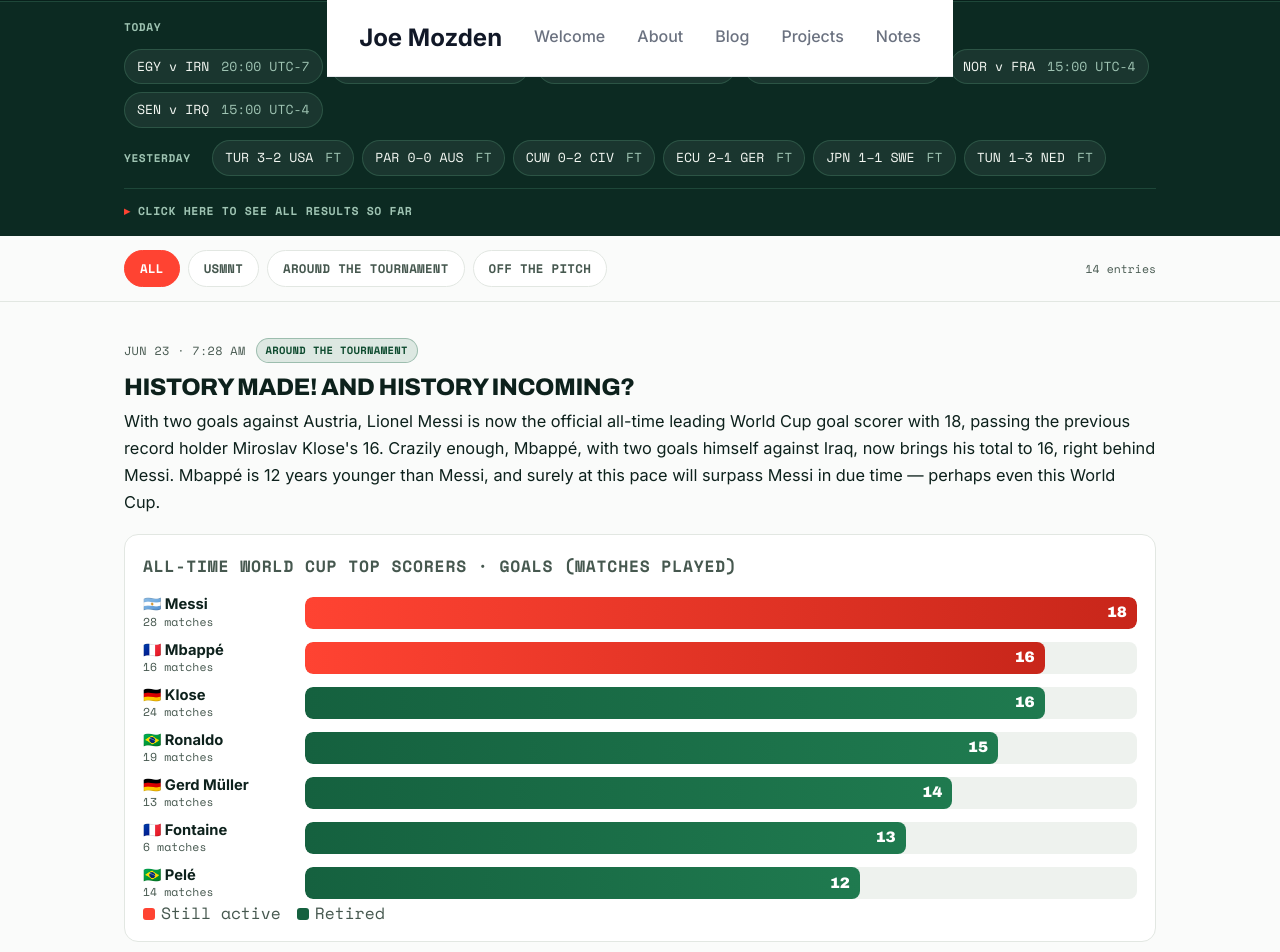
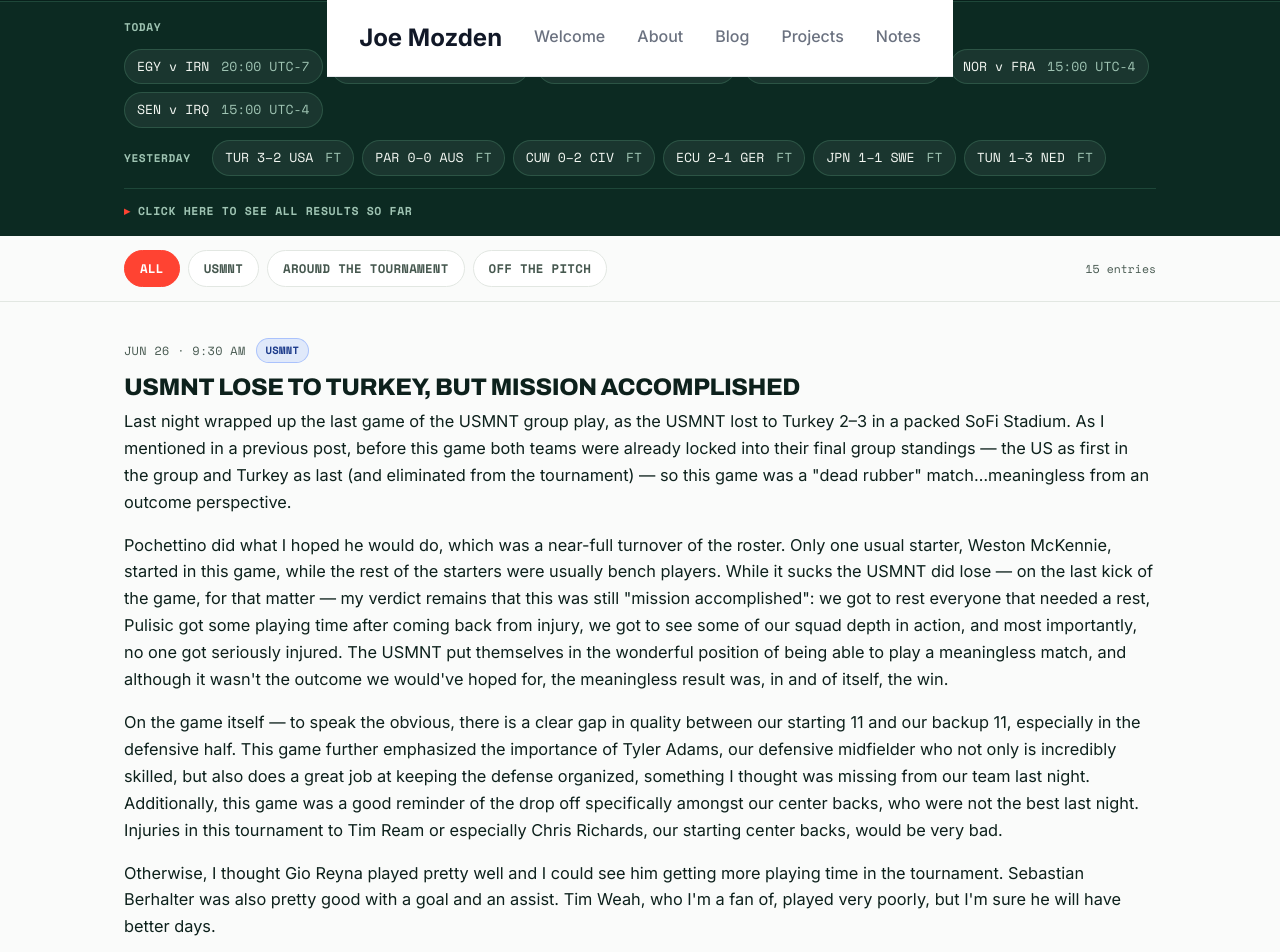
Before and after one commit to jmozden3/jmozden3.github.io, a Jekyll site: the page built from _posts/2026-06-11-world-cup-log.md, in a window 1280 px wide and 1400 px high, scrolled down 495 px. Shown: the top 952 px of the window. Built offline with Jekyll 4.4.1, drawn with Linux system fonts in a browser that asks for light colours; some of the changed text lies outside the part shown.

Commit message:
USMNT game three update

```diff
--- a/_posts/2026-06-11-world-cup-log.md
+++ b/_posts/2026-06-11-world-cup-log.md
@@ -209,6 +209,23 @@ image: https://jmozden3.github.io/assets/images/usmnt-goal-hug.png
      Need a layout? Copy one from the TEMPLATE GALLERY in the comment block below. -->
 <div class="wcl-stream">
   <div class="wrap">
+
+    <!-- USMNT: dead-rubber loss to Turkey closes out group play -->
+    <article class="wc-entry" data-tags="usmnt" data-time="2026-06-26T09:30">
+      <div class="wc-entry-meta">
+        <span class="wc-time">Jun 26 · 9:30 AM</span>
+        <span class="chip usmnt">USMNT</span>
+      </div>
+      <h3>USMNT lose to Turkey, but mission accomplished</h3>
+      <p>Last night wrapped up the last game of the USMNT group play, as the USMNT lost to Turkey 2&ndash;3 in a packed SoFi Stadium. As I mentioned in a previous post, before this game both teams were already locked into their final group standings &mdash; the US as first in the group and Turkey as last (and eliminated from the tournament) &mdash; so this game was a "dead rubber" match&hellip;meaningless from an outcome perspective.</p>
+      <p>Pochettino did what I hoped he would do, which was a near-full turnover of the roster. Only one usual starter, Weston McKennie, started in this game, while the rest of the starters were usually bench players. While it sucks the USMNT did lose &mdash; on the last kick of the game, for that matter &mdash; my verdict remains that this was still "mission accomplished": we got to rest everyone that needed a rest, Pulisic got some playing time after coming back from injury, we got to see some of our squad depth in action, and most importantly, no one got seriously injured. The USMNT put themselves in the wonderful position of being able to play a meaningless match, and although it wasn't the outcome we would've hoped for, the meaningless result was, in and of itself, the win.</p>
+      <p>On the game itself &mdash; to speak the obvious, there is a clear gap in quality between our starting 11 and our backup 11, especially in the defensive half. This game further emphasized the importance of Tyler Adams, our defensive midfielder who not only is incredibly skilled, but also does a great job at keeping the defense organized, something I thought was missing from our team last night. Additionally, this game was a good reminder of the drop off specifically amongst our center backs, who were not the best last night. Injuries in this tournament to Tim Ream or especially Chris Richards, our starting center backs, would be very bad.</p>
+      <p>Otherwise, I thought Gio Reyna played pretty well and I could see him getting more playing time in the tournament. Sebastian Berhalter was also pretty good with a goal and an assist. Tim Weah, who I'm a fan of, played very poorly, but I'm sure he will have better days.</p>
+      <p>All in all, an exciting, if not super high quality game that will be shortly forgotten. Come Wednesday when the USMNT play in their first knockout game against Bosnia and Herzegovina, this loss will be but a distant memory. I think homefield advantage is particularly helpful here, because even though we might've lost a little momentum (not even entirely sure that is the case) with a meaningless L, that stadium will be going absolutely bonkers come game time. Surely all the momentum will be back with us leading up to kickoff.</p>
+      <div class="wc-video">
+        <iframe src="https://www.youtube.com/embed/7JJLMyKBG90" title="USA 2–3 Turkey — highlights" loading="lazy" allow="accelerometer; autoplay; clipboard-write; encrypted-media; gyroscope; picture-in-picture; web-share" allowfullscreen></iframe>
+      </div>
+    </article>
 
     <!-- Around the tournament: Messi sets the all-time WC scoring record -->
     <article class="wc-entry" data-tags="tournament" data-time="2026-06-23T07:28">
```
